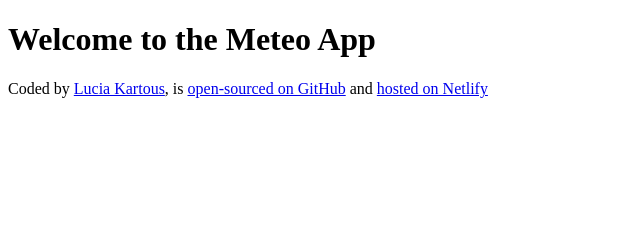
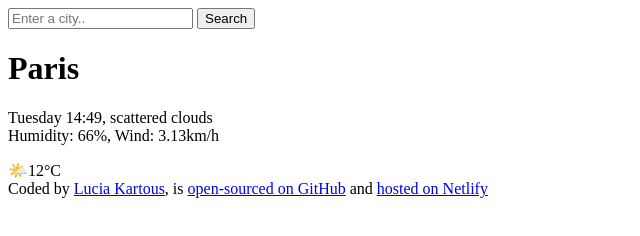
Before and after one commit to LuciaKartous/pocasie, a plain HTML site: page index.html in a window 1280 px wide. Shown: the whole page, without its empty margins (0-640 px from the left). Drawn offline with Linux system fonts and the light colour scheme.

Commit message:
Added the HTML to the project

```diff
--- a/index.html
+++ b/index.html
@@ -6,12 +6,28 @@
     <title>Meteo App</title>
   </head>
   <body>
-    <h1>Welcome to the Meteo App</h1>
-  </body>
+    <header>
+      <form>
+        <input type="search" placeholder="Enter a city.." required />
+        <input type="submit" value="Search" />
+      </form>
+    </header>
+    <main>
+      <h1>Paris</h1>
+      <div>
+        <p>
+          Tuesday 14:49, scattered clouds
+          <br />
+          Humidity: 66%, Wind: 3.13km/h
+        </p>
+      </div>
+      <div>🌤️12°C</div>
+    </main>
+
     <footer>
       Coded by
-    <a href="https://github.com/LuciaKartous" target="_blank">Lucia Kartous</a>,
-    is
+      <a href="https://github.com/LuciaKartous" target="_blank">Lucia Kartous</a
+      >, is
       <a href="https://github.com/LuciaKartous/pocasie" target="_blank"
         >open-sourced on GitHub</a
       >
@@ -20,4 +36,5 @@
         >hosted on Netlify</a
       >
     </footer>
+  </body>
 </html>
```
Lines whose indentation alone changed are shown as unchanged.
